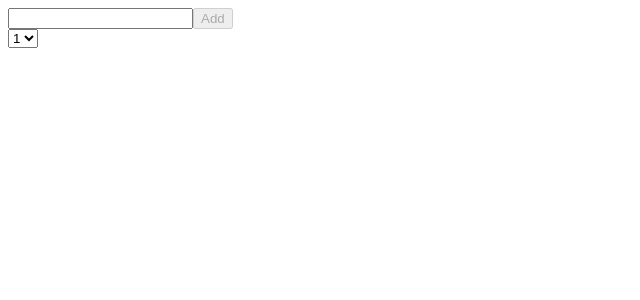
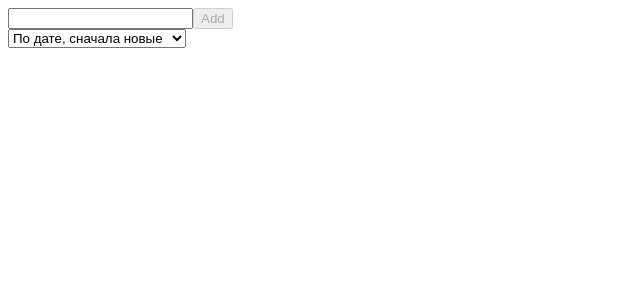
Before and after one commit to elaginds/Wiley, an Angular app: page / in a window 1280 px wide. Shown: the top 300 px of the page, without its empty margins (0-640 px from the left). Built offline with nearby package versions, Linux system fonts and the light colour scheme.

Commit message:
сортировка

```diff
--- a/src/app/app.component.html
+++ b/src/app/app.component.html
@@ -4,9 +4,8 @@
     <app-element-component type="add"></app-element-component>
 
     <div class="header">
-      <select class="filter-select">
-        <option>1</option>
-        <option>2</option>
+      <select class="filter-select" (change)="onSelectSort($event.target.value)">
+        <option *ngFor="let option of selectOptions" value="{{option.value}}">{{option.label}}</option>
       </select>
     </div>
 
--- a/src/app/app.component.ts
+++ b/src/app/app.component.ts
@@ -8,6 +8,16 @@ import { IOService } from './services/io.service';
 })
 
 export class AppComponent implements OnInit {
+  selectOptions = [{
+    value: 'id_desc',
+    label: 'По дате, сначала новые'
+  }, {
+    value: 'id_asc',
+    label: 'По дате, сначала старые'
+  }, {
+    value: 'text_asc',
+    label: 'По алфавиту'
+  }];
   items = [];
 
   constructor(private io: IOService) {
@@ -21,4 +31,22 @@ export class AppComponent implements OnInit {
   getItems() {
     this.items = this.io.getAll();
   }
+
+  onSelectSort(value) {
+    const type = value.substr(0, value.indexOf('_'));
+    const direction = value.substr(value.indexOf('_') + 1) || 'asc';
+
+    this.items.sort((itemA, itemB) => {
+      const a = itemA[type].toLowerCase();
+      const b = itemB[type].toLowerCase();
+
+      if (((a > b) && direction === 'asc') || ((a < b) && direction === 'desc')) {
+        return 1;
+      } else if (((a < b) && direction === 'asc') || ((a > b) && direction === 'desc')) {
+        return -1;
+      } else {
+        return 0;
+      }
+    });
+  }
 }
--- a/src/app/element/element.component.html
+++ b/src/app/element/element.component.html
@@ -9,5 +9,6 @@
   <span *ngIf="type == 'show'" [ngClass]="{'completed': item.completed, 'archive': item.archive}">{{item.text}}</span>
 
   <input #input type="text" *ngIf="type !== 'show'" [(ngModel)]="item.text" (blur)="onBlur()">
+
   <button class="btn button-add" (click)="onAddClick()" *ngIf="type == 'add'" [disabled]="!item.text">Add</button>
 </div>
--- a/src/app/element/element.component.ts
+++ b/src/app/element/element.component.ts
@@ -22,13 +22,13 @@ export class ElementComponent {
 
   @ViewChild('input') inputElement: ElementRef;
 
-  constructor(private io: IOService) {
-
-  }
+  constructor(private io: IOService) {}
 
   onAddClick() {
+    console.log('add');
     this.io.addItem(this.item.text);
     this.item.text = '';
+    console.log(this.type);
   }
 
   onCompleteClick() {
@@ -54,6 +54,10 @@ export class ElementComponent {
   }
 
   onBlur() {
+    if (this.type === 'add') {
+      return true;
+    }
+
     if (this.text !== this.item.text) {
       this.io.setItem(this.item);
     }
```
